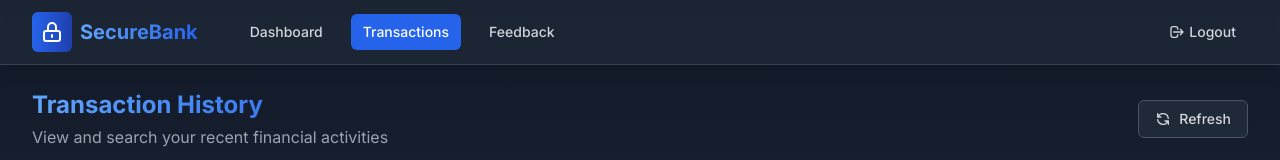
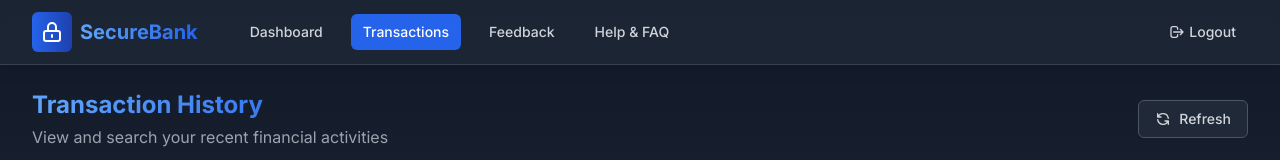
Before and after one commit to sunnypatell/securebank-ctf, a Next.js app in the folder frontend/: page /dashboard/transactions in a window 1280 px wide. Shown: the top 160 px of the page. Built offline with nearby package versions, Linux system fonts and the light colour scheme; no server answers; the database is empty.

Commit message:
fixed href navbar ref to faq-section

```diff
--- a/frontend/app/dashboard/transactions/page.tsx
+++ b/frontend/app/dashboard/transactions/page.tsx
@@ -95,6 +95,12 @@
                     className="text-gray-300 hover:bg-gray-700 hover:text-white px-3 py-2 rounded-md text-sm font-medium transition-colors duration-200"
                   >
                     Feedback
+                  </Link>
+                  <Link
+                    href="/help-faq"
+                    className="text-gray-300 hover:bg-gray-700 hover:text-white px-3 py-2 rounded-md text-sm font-medium transition-colors duration-200"
+                  >
+                    Help & FAQ
                   </Link>
                 </div>
               </div>
```
